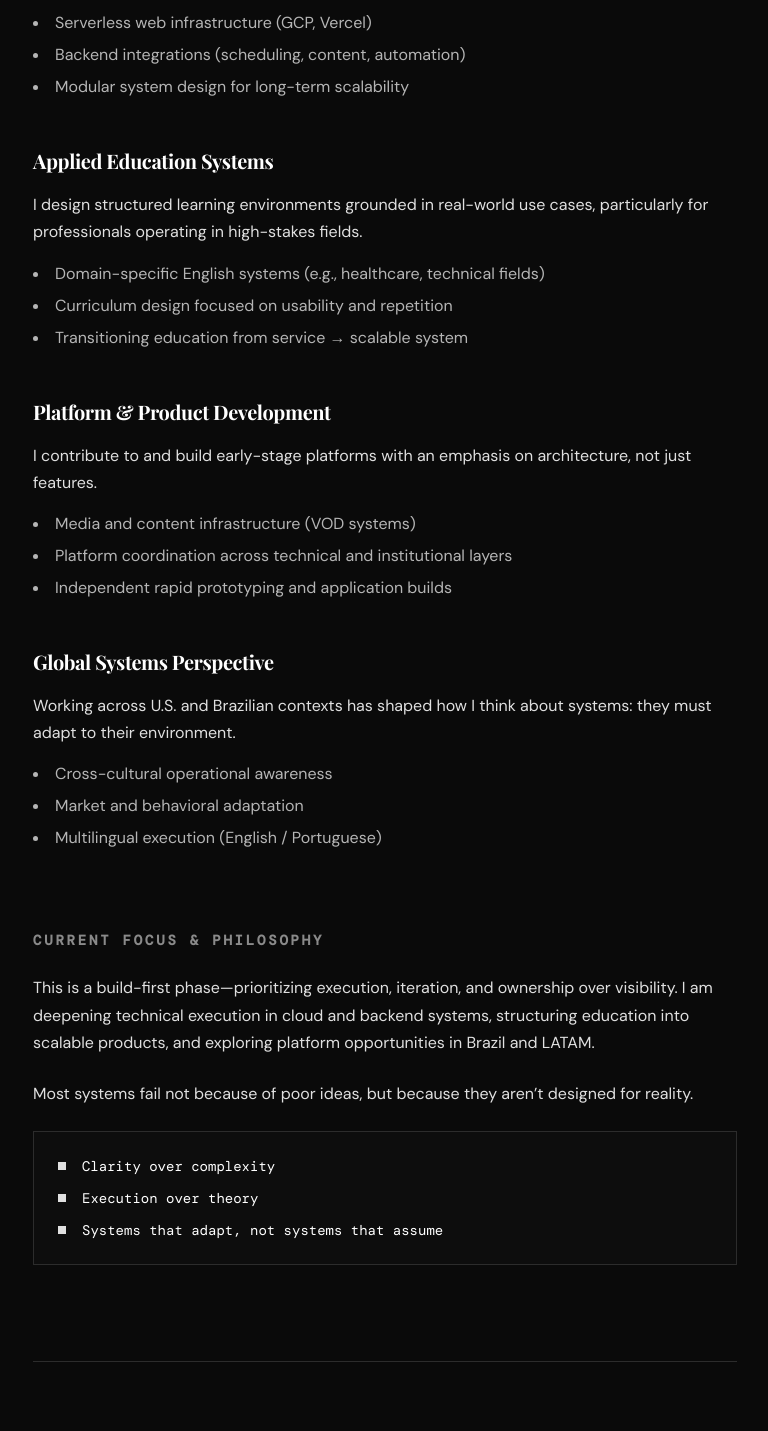
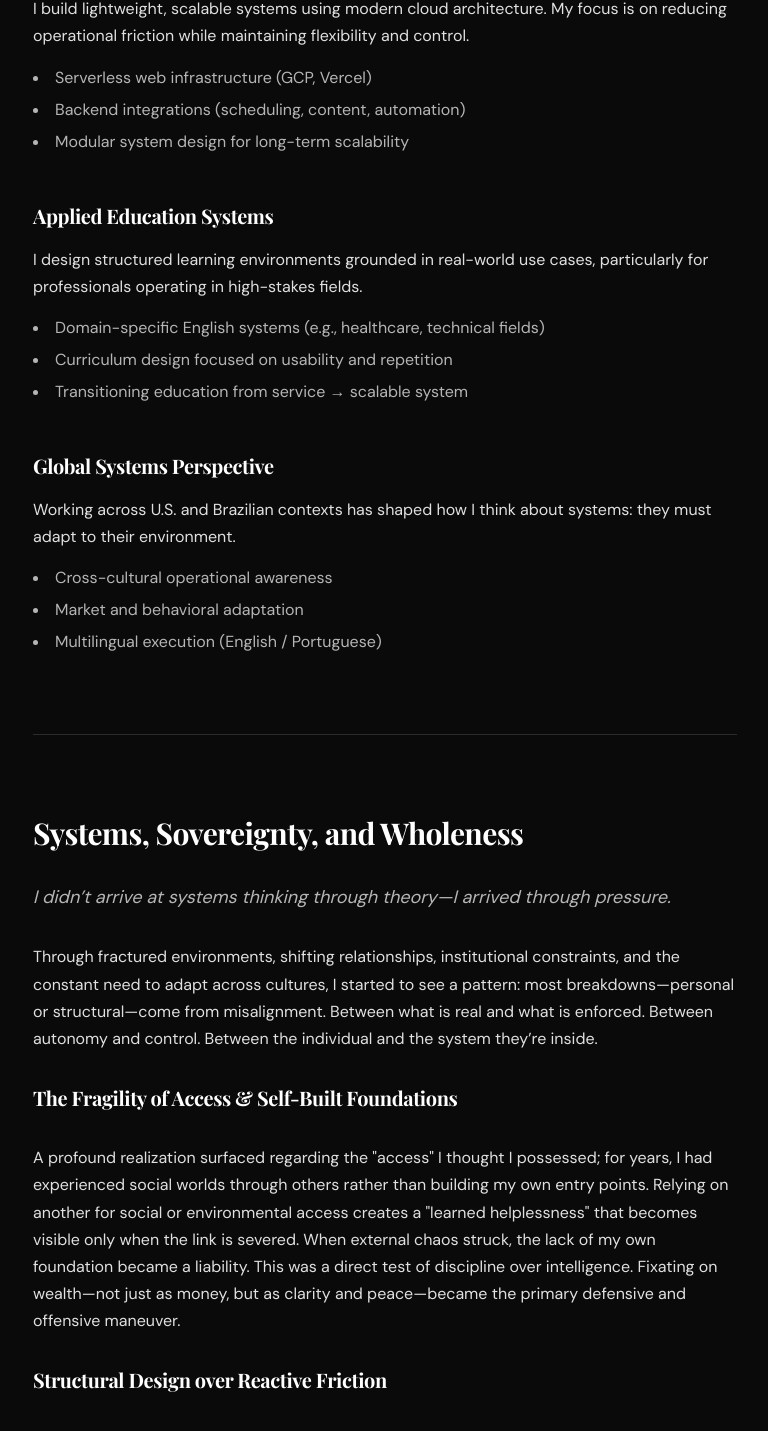
Before and after one commit to ryramzy/matthew-ryland, a Next.js app: page /philosophy in a window 1280 px wide. Shown: the part 1300-2731 px from the top of the page, without its empty margins (255-1023 px from the left). Built offline with nearby package versions, Linux system fonts and the light colour scheme; a web font is replaced by a local one.

Commit message:
feat: integrate 2026 Residency and Re-Emergence master document into philosophy page

```diff
--- a/app/philosophy/page.tsx
+++ b/app/philosophy/page.tsx
@@ -31,9 +31,9 @@ export default function Philosophy() {
             Operating at the intersection of infrastructure, education, and platform design, I build scalable frameworks grounded in real-world constraints.
           </p>
 
-          {/* About Section */}
+          {/* Integration of Identity */}
           <section className="mb-20">
-            <h2 className="text-sm font-mono tracking-[0.2em] uppercase text-silver/60 mb-6">About</h2>
+            <h2 className="text-sm font-mono tracking-[0.2em] uppercase text-silver/60 mb-6">The Architect Shift</h2>
             <div className="space-y-6">
               <p>
                 My work sits at the convergence of technical systems, operational strategy, and global environments.
@@ -42,7 +42,7 @@ export default function Philosophy() {
                 I didn’t start as an engineer. My background spans public service, education, and international work across the United States and Brazil. That exposure created a different lens: I don’t approach systems as isolated technical problems—I approach them as structures that must function under human, institutional, and cultural pressure.
               </p>
               <p>
-                Over the past year, I’ve entered a focused build phase—transitioning from operator to systems architect in practice. This has meant developing my own infrastructure, designing repeatable education systems, and contributing to platform-level projects that require coordination across multiple layers of technology and governance.
+                This transition represents the loss of a simple narrative and the acquisition of a complex task: turning personal separation into wisdom and compassion. The realization emerged that leadership is not born from certainty but from the integrity maintained while walking through ambiguity. Identity is an integration of multiple histories rather than the rejection of one for another. I am no longer searching for identity; I am honoring the full arc of the seeker, the witness, and the builder.
               </p>
               <p className="text-crispWhite font-medium text-lg mt-8 p-6 border-l-4 border-silver bg-surface/30">
                 The goal is simple: Build systems that work in the real world—and scale without breaking.
@@ -76,16 +76,6 @@ export default function Philosophy() {
               </div>
 
               <div>
-                <h3 className="text-xl font-serif font-bold text-crispWhite mb-4">Platform & Product Development</h3>
-                <p className="mb-4">I contribute to and build early-stage platforms with an emphasis on architecture, not just features.</p>
-                <ul className="list-disc list-inside space-y-2 text-sm md:text-base opacity-80">
-                  <li>Media and content infrastructure (VOD systems)</li>
-                  <li>Platform coordination across technical and institutional layers</li>
-                  <li>Independent rapid prototyping and application builds</li>
-                </ul>
-              </div>
-
-              <div>
                 <h3 className="text-xl font-serif font-bold text-crispWhite mb-4">Global Systems Perspective</h3>
                 <p className="mb-4">Working across U.S. and Brazilian contexts has shaped how I think about systems: they must adapt to their environment.</p>
                 <ul className="list-disc list-inside space-y-2 text-sm md:text-base opacity-80">
@@ -94,24 +84,6 @@ export default function Philosophy() {
                   <li>Multilingual execution (English / Portuguese)</li>
                 </ul>
               </div>
-            </div>
-          </section>
-
-          {/* Current Focus & Philosophy */}
-          <section className="mb-24">
-            <h2 className="text-sm font-mono tracking-[0.2em] uppercase text-silver/60 mb-6">Current Focus & Philosophy</h2>
-            <div className="space-y-6">
-              <p>
-                This is a build-first phase—prioritizing execution, iteration, and ownership over visibility. I am deepening technical execution in cloud and backend systems, structuring education into scalable products, and exploring platform opportunities in Brazil and LATAM.
-              </p>
-              <p>
-                Most systems fail not because of poor ideas, but because they aren’t designed for reality.
-              </p>
-              <ul className="list-none space-y-3 font-mono text-sm text-crispWhite bg-surface/20 p-6 border border-border mt-6">
-                <li className="flex items-center"><span className="w-2 h-2 bg-silver mr-4" /> Clarity over complexity</li>
-                <li className="flex items-center"><span className="w-2 h-2 bg-silver mr-4" /> Execution over theory</li>
-                <li className="flex items-center"><span className="w-2 h-2 bg-silver mr-4" /> Systems that adapt, not systems that assume</li>
-              </ul>
             </div>
           </section>
 
@@ -127,11 +99,17 @@ export default function Philosophy() {
               </p>
 
               <p>
-                Through fractured environments, shifting relationships, institutional constraints, and the constant need to adapt across cultures and expectations, I started to see a pattern: most breakdowns—personal or structural—come from misalignment. Between what is real and what is enforced. Between autonomy and control. Between the individual and the system they’re inside.
+                Through fractured environments, shifting relationships, institutional constraints, and the constant need to adapt across cultures, I started to see a pattern: most breakdowns—personal or structural—come from misalignment. Between what is real and what is enforced. Between autonomy and control. Between the individual and the system they’re inside.
               </p>
 
+              <h3 className="text-xl font-serif font-bold text-crispWhite mt-8">The Fragility of Access & Self-Built Foundations</h3>
               <p>
-                My work today is an extension of that realization. Over the past year, my focus hasn’t just been technical—it’s been structural at a personal level. I’ve had to confront attachment and control in relationships, the weight of external expectations versus internal clarity, and the reality of operating inside systems that don’t always reflect your values.
+                A profound realization surfaced regarding the "access" I thought I possessed; for years, I had experienced social worlds through others rather than building my own entry points. Relying on another for social or environmental access creates a "learned helplessness" that becomes visible only when the link is severed. When external chaos struck, the lack of my own foundation became a liability. This was a direct test of discipline over intelligence. Fixating on wealth—not just as money, but as clarity and peace—became the primary defensive and offensive maneuver.
+              </p>
+
+              <h3 className="text-xl font-serif font-bold text-crispWhite mt-8">Structural Design over Reactive Friction</h3>
+              <p>
+                A definitive shift has occurred, moving away from the friction of chasing opportunities and toward the precision of design. The daily architecture is now an anchor: physical discipline is the baseline for psychological sovereignty. I have transitioned from merely living to building an asset. This is the reclamation of autonomy; I am no longer a guest in someone else’s life. Every intentional block of time is a step toward becoming a man who does not rely on being "chosen," but who rises because he has built a foundation that doesn't let go.
               </p>
 
               <div className="bg-streetBlack border-l-2 border-silver pl-6 my-10">
@@ -142,10 +120,6 @@ export default function Philosophy() {
                   <li>From fragmentation → to integration</li>
                 </ul>
               </div>
-
-              <p>
-                This is where nondualism became practical, not abstract. Not as philosophy for its own sake, but as a way to see clearly: There is no clean separation between internal state and external system. The way you build, the way you relate, and the way you move through the world all come from the same underlying structure.
-              </p>
             </div>
           </section>
 
@@ -155,8 +129,8 @@ export default function Philosophy() {
 
             <div className="space-y-12">
               <div>
-                <h3 className="text-xl font-serif font-bold text-crispWhite mb-4">Nondualism → Clarity of Perception</h3>
-                <p>I don’t approach problems as "me vs. the world" anymore. Instead, I look at what is actually happening beneath the surface, where resistance is being created unnecessarily, and how perception shapes action. This reduces noise. It allows for cleaner decisions—whether in systems design, relationships, or strategy.</p>
+                <h3 className="text-xl font-serif font-bold text-crispWhite mb-4">Integration of Ancient and Modern</h3>
+                <p>There is a persistent synthesis of esoteric traditions (Taoism, Sufism) with cutting-edge technology (Agentic AI, MCP). The goal is to use modern tools to achieve ancient states of alignment and Wu Wei. There is no clean separation between internal state and external system. The way you build, the way you relate, and the way you move through the world all come from the same underlying structure.</p>
               </div>
 
               <div>
```
